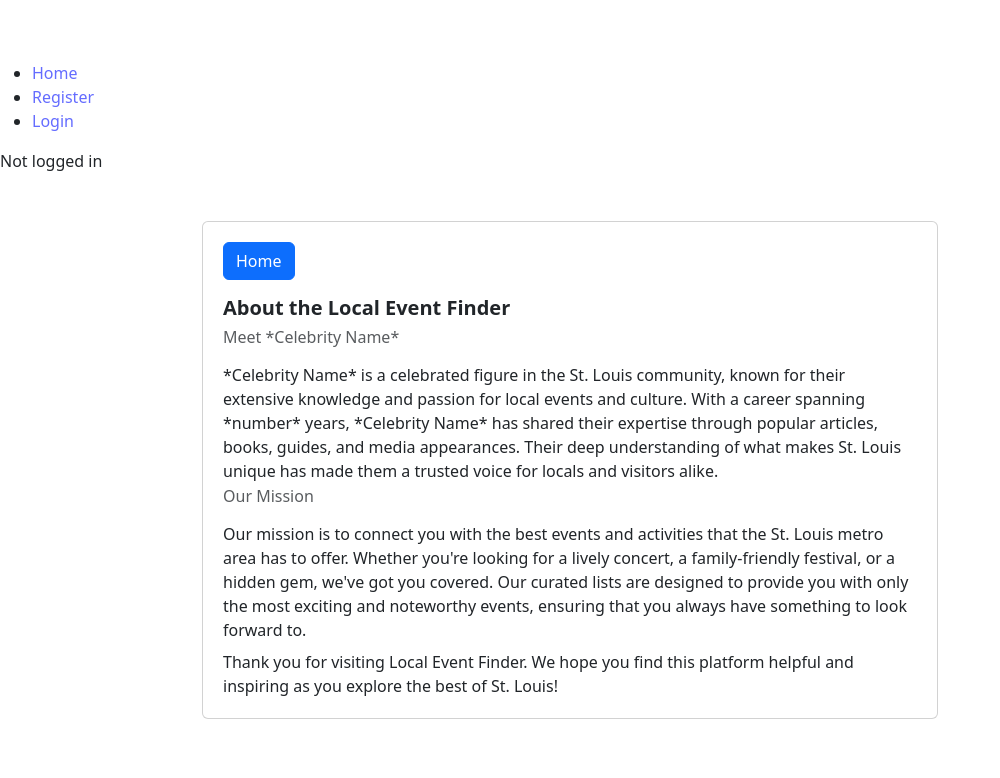
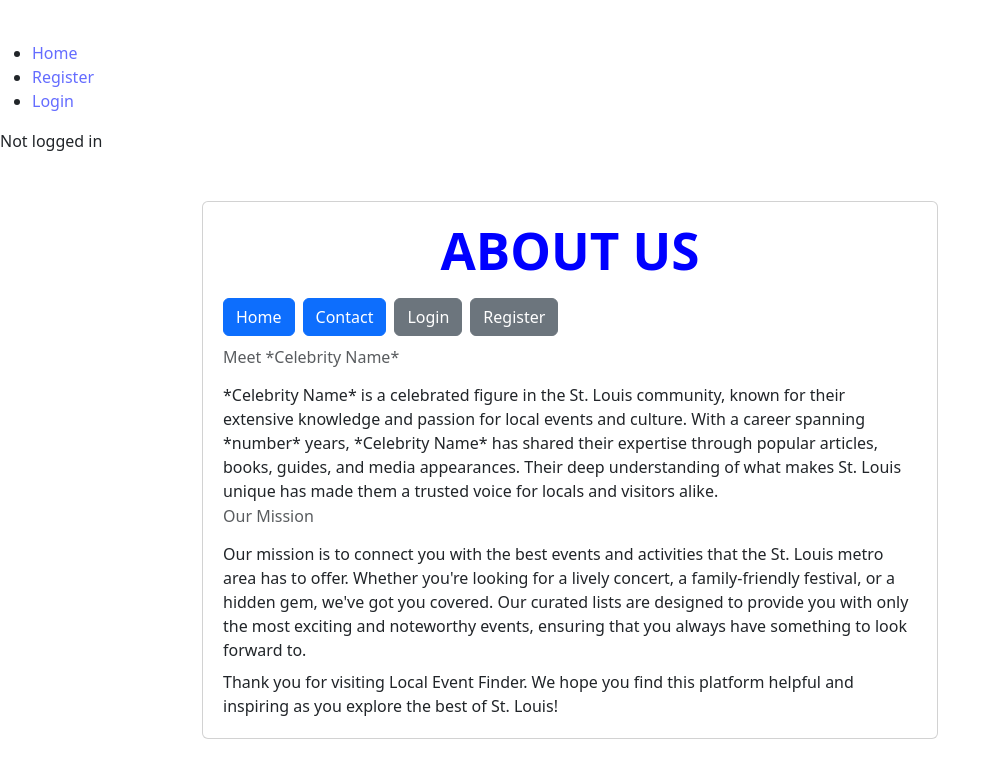
Before and after one commit to ALLHUBS-Jan-2024-Liftoff/Confidence, a React (Vite) app in the folder EventFinder-UI/: page /about in a window 1280 px wide. Shown: the top 778 px of the page, without its empty margins (0-1000 px from the left). Built offline with nearby package versions, Linux system fonts and the light colour scheme; no server answers.

Commit message:
Added buttons to login,register,contact,about and event details pages

```diff
--- a/EventFinder-UI/src/components/About.jsx
+++ b/EventFinder-UI/src/components/About.jsx
@@ -9,10 +9,15 @@ const About = () => {
         <Col md={8}>
           <Card>
             <Card.Body>
-              <div className="d-flex justify-content-between align-items-center mb-3">
-                <Link to="/" className="btn btn-primary">Home</Link>
+            {/* <Card.Title>About the Local Event Finder</Card.Title> */}
+            <h1>About Us</h1>
+              <div className="d-flex  mb-3">
+                <Link to="/" className="btn btn-primary me-2">Home</Link>
+                <Link to="/contact" className="btn btn-primary me-2">Contact</Link>
+                <Link to="/login" className="btn btn-secondary me-2">Login</Link>
+                <Link to="/register" className="btn btn-secondary me-2">Register</Link>
               </div>
-              <Card.Title>About the Local Event Finder</Card.Title>
+
               <Card.Subtitle className="mb-3 text-muted">Meet *Celebrity Name*</Card.Subtitle>
               <Card.Text>
                 *Celebrity Name* is a celebrated figure in the St. Louis community, known for their extensive knowledge and passion for local events and culture. With a career spanning *number* years, *Celebrity Name* has shared their expertise through popular articles, books, guides, and media appearances. Their deep understanding of what makes St. Louis unique has made them a trusted voice for locals and visitors alike.
--- a/EventFinder-UI/src/components/Contact.jsx
+++ b/EventFinder-UI/src/components/Contact.jsx
@@ -49,9 +49,14 @@ const Contact = () => {
         <Col md={8}>
           <Card>
             <Card.Body>
-              <div className="d-flex justify-content-between align-items-center mb-3">
-                <Link to="/" className="btn btn-primary">Home</Link>
-                <h1>Contact Us</h1>
+              <h1>Contact Us</h1>
+              <div className="d-flex mb-3">
+                <Link to="/" className="btn btn-primary me-2">Home</Link>
+                <Link to="/about" className="btn btn-primary me-2">About</Link>
+                <Link to="/login" className="btn btn-secondary me-2">Login</Link>
+                <Link to="/register" className="btn btn-secondary">Register</Link>
+
+
               </div>
               <Card.Text>
                 We love hearing from you! Whether you have questions, suggestions, or just want to share your event experiences, feel free to reach out to us using the form below. Our team is here to assist you and ensure you have the best possible experience with Local Event Finder.
--- a/EventFinder-UI/src/components/EventDetails.jsx
+++ b/EventFinder-UI/src/components/EventDetails.jsx
@@ -4,6 +4,8 @@ import 'bootstrap/dist/css/bootstrap.min.css';
 import '../styles/EventDetails.css';
 import { Link } from 'react-router-dom';
 import { useAuth } from '../auth/AuthContext';
+import { useNavigate } from 'react-router-dom';
+
 
 const EventDetails = () => {
     const [showRsvpPopup, setShowRsvpPopup] = useState(null);
@@ -23,7 +25,7 @@ const EventDetails = () => {
     });
     const [rsvpStatuses, setRsvpStatuses] = useState({}); // State to manage RSVP status
     const { user, addFavorite, removeFavorite, } = useAuth(); // Get user and addFavorite from AuthContext
-
+   // const navigate = useNavigate();
     // Fetch data from API on initial component mount
     useEffect(() => {
         fetchData();
@@ -218,6 +220,14 @@ const EventDetails = () => {
         }
     };
 
+
+    const { logout } = useAuth();
+    const navigate = useNavigate();
+  const handleLogout = async () => {
+    await logout(); // Call the logout function
+    navigate('/'); // Redirect to home or another page after logout
+  };
+
     return (
         <div className='container py-5'>
             <div className='card shadow-sm'>
@@ -229,7 +239,19 @@ const EventDetails = () => {
                         <h1 className='text-primary'>Event Finder</h1>
                         <div className='mb-3'>
                             <Link to="/about" className="btn btn-primary me-2">About</Link>
-                            <Link to="/contact" className="btn btn-secondary">Contact</Link>
+                            <Link to="/contact" className="btn btn-secondary me-2">Contact</Link>
+                            {!user ? (
+                                <>
+                                    <Link to="/register" className="btn btn-success me-2">Register</Link>
+                                    <Link to="/login" className="btn btn-info">Login</Link>
+                                </>
+                            ) : (
+                                <>
+                               <Link to="/dashboard" className="btn btn-info me-2">Dashboard</Link>
+
+                                <button className="btn btn-danger" onClick={handleLogout}>Logout</button>
+                                </>
+                            )}
                         </div>
                         <input
                             type='text'
--- a/EventFinder-UI/src/components/LoginForm.jsx
+++ b/EventFinder-UI/src/components/LoginForm.jsx
@@ -87,6 +87,12 @@ const LoginForm = () => {
 
   return (
     <div className="login-form-container">
+       <div className="d-flex justify-content-between mb-3">
+        <a href="/" className="btn btn-primary me-2">Home</a>
+        <a href="/contact" className="btn btn-primary me-2">Contact</a>
+        <a href="/about" className="btn btn-primary me-2">About</a>
+        <a href="/register" className="btn btn-primary">Register</a>
+      </div>
       <h2>Login</h2>
       <form onSubmit={handleSubmit} className="login-form">
         <input type="text" name="username" placeholder="Username" onChange={handleChange} required />
--- a/EventFinder-UI/src/components/RegistrationForm.jsx
+++ b/EventFinder-UI/src/components/RegistrationForm.jsx
@@ -112,6 +112,12 @@ const RegistrationForm = () => {
 
   return (
     <div className="registration-form-container">
+      <div className="d-flex justify-content-between mb-3">
+        <a href="/" className="btn btn-primary me-2">Home</a>
+        <a href="/contact" className="btn btn-primary me-2">Contact</a>
+        <a href="/about" className="btn btn-primary me-2">About</a>
+        <a href="/login" className="btn btn-primary">Login</a>
+      </div>
       <h2>Register</h2>
       <form onSubmit={handleSubmit} className="registration-form">
         <input type="text" name="username" placeholder="Username" onChange={handleChange} required />
```
